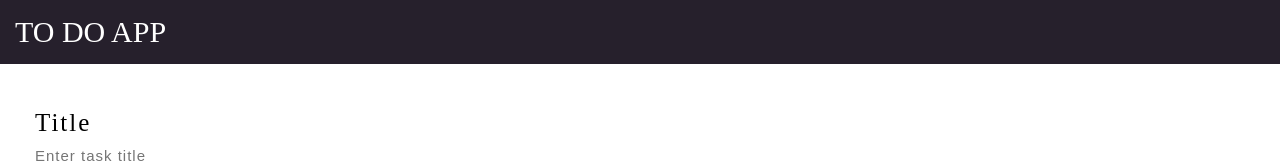
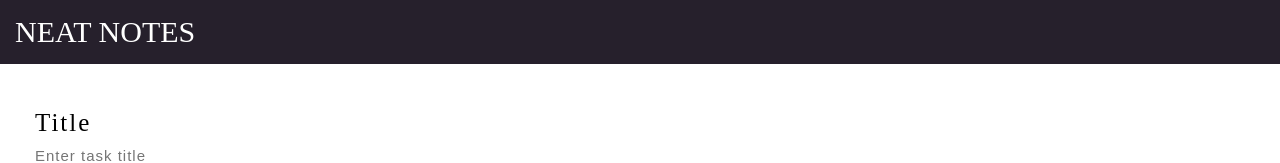
Before and after one commit to jeel0323/Neat-notes, a plain HTML site: page index.html in a window 1280 px wide. Shown: the top 163 px of the page. Drawn offline with Linux system fonts and the light colour scheme.

Commit message:
Update index.html

```diff
--- a/index.html
+++ b/index.html
@@ -12,7 +12,7 @@
 <body>
         <div>
             <nav>
-                TO DO APP
+                NEAT NOTES
             </nav>
         </div>
 
```
